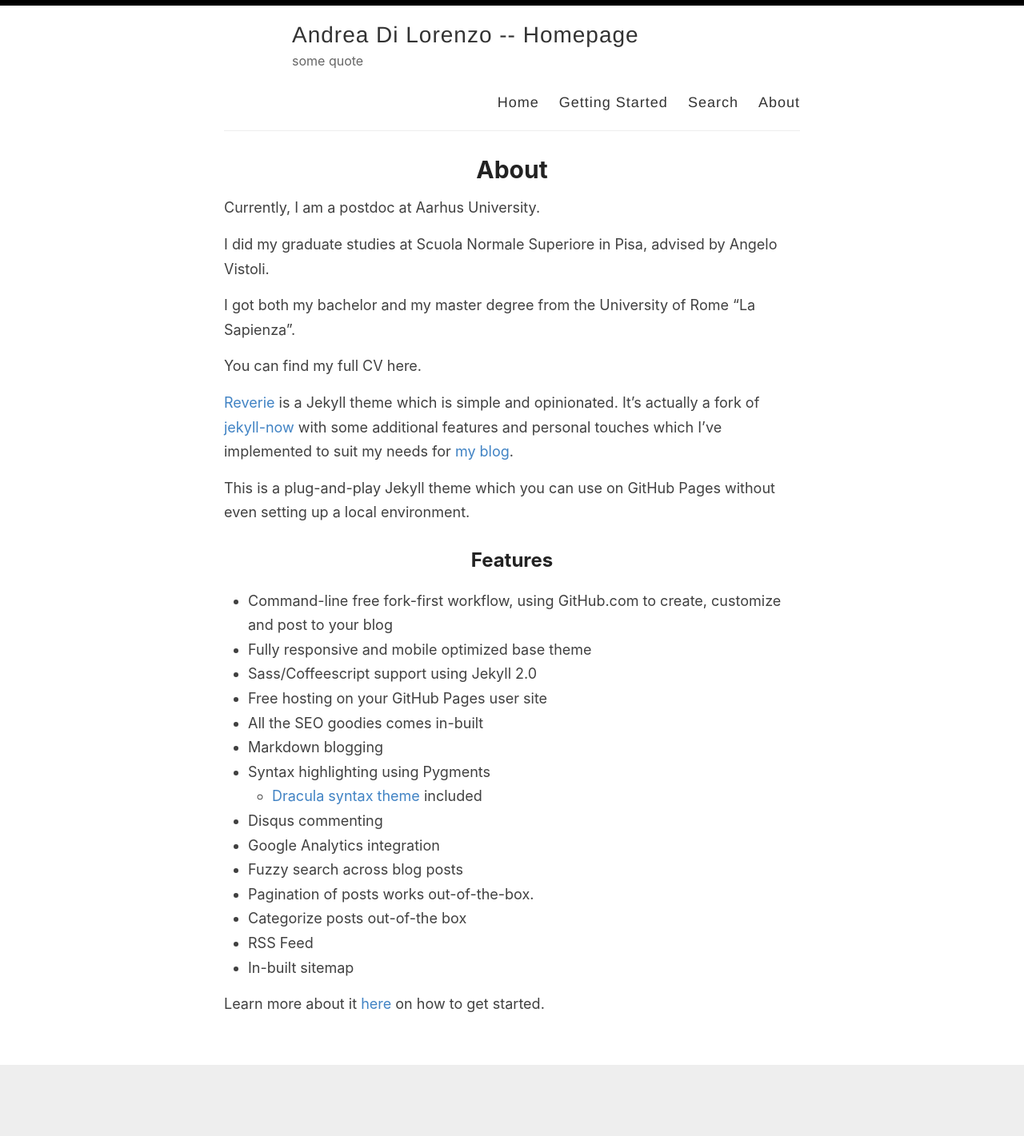
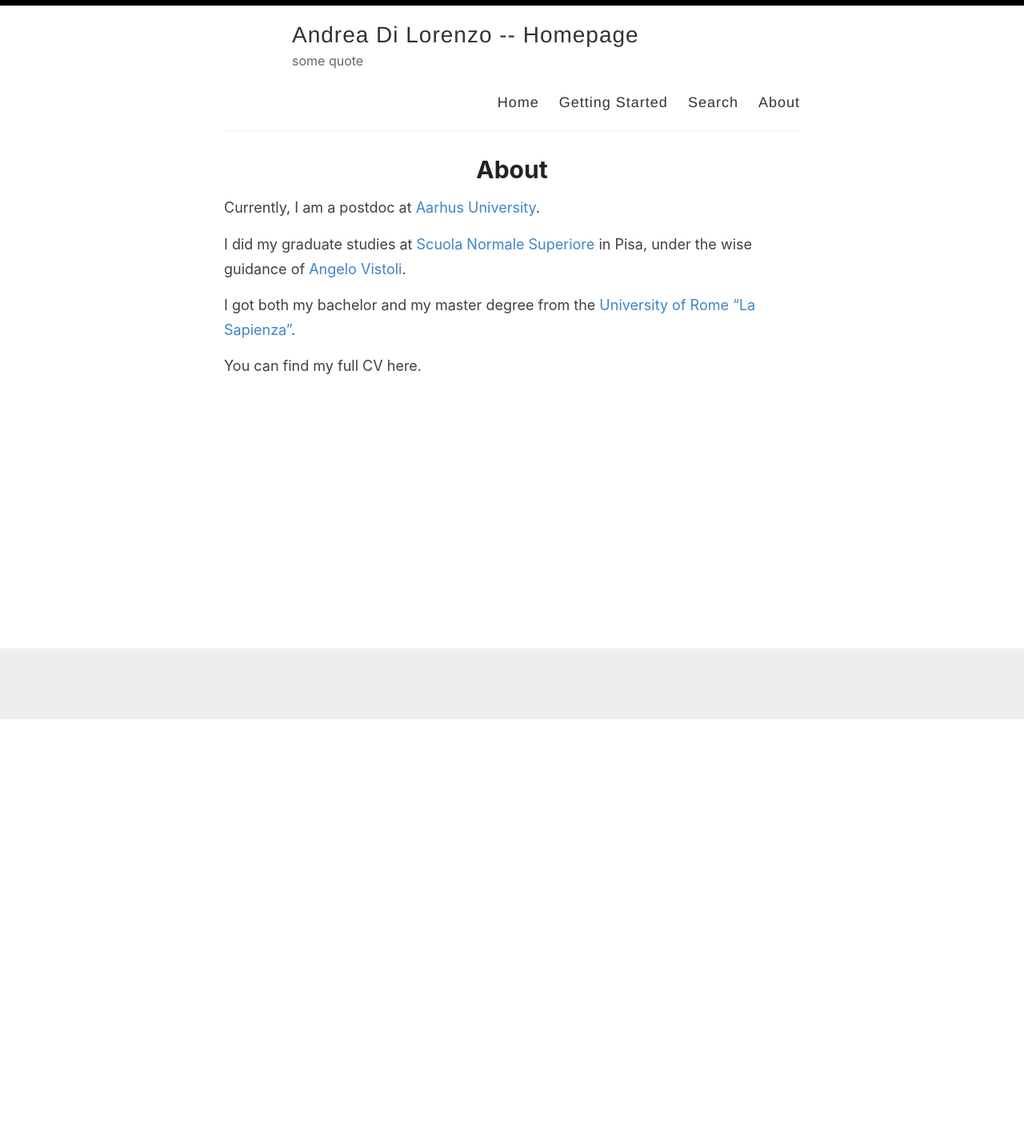
Before and after one commit to anddil/anddil.github.io, a Jekyll site: the page built from _pages/about.md, in a window 1280 px wide. Shown: the whole page at 80% size. Built offline with Jekyll 4.4.1, drawn with Linux system fonts in a browser that asks for light colours; after the commit the page ends 900 px from its top, so only the background shows below that.

Commit message:
Update about.md

```diff
--- a/_pages/about.md
+++ b/_pages/about.md
@@ -4,34 +4,10 @@ title: About
 permalink: /about/
 ---
 
-Currently, I am a postdoc at Aarhus University.
+Currently, I am a postdoc at [Aarhus University](https://qgm.au.dk).
 
-I did my graduate studies at Scuola Normale Superiore in Pisa, advised by Angelo Vistoli.
+I did my graduate studies at [Scuola Normale Superiore](https://www.sns.it/en) in Pisa, under the wise guidance of [Angelo Vistoli](http://homepage.sns.it/vistoli/).
 
-I got both my bachelor and my master degree from the University of Rome "La Sapienza".
+I got both my bachelor and my master degree from the [University of Rome "La Sapienza"](https://https://www.mat.uniroma1.it/en).
 
 You can find my full CV here.
-
-[Reverie](https://github.com/amitmerchant1990/reverie) is a Jekyll theme which is simple and opinionated. It's actually a fork of [jekyll-now](https://github.com/barryclark/jekyll-now) with some additional features and personal touches which I've implemented to suit my needs for [my blog](https://www.amitmerchant.com).
-
-This is a plug-and-play Jekyll theme which you can use on GitHub Pages without even setting up a local environment.
-
-## Features
-
-- Command-line free fork-first workflow, using GitHub.com to create, customize and post to your blog
-- Fully responsive and mobile optimized base theme
-- Sass/Coffeescript support using Jekyll 2.0
-- Free hosting on your GitHub Pages user site
-- All the SEO goodies comes in-built
-- Markdown blogging
-- Syntax highlighting using Pygments
-    - [Dracula syntax theme](https://draculatheme.com/) included
-- Disqus commenting
-- Google Analytics integration
-- Fuzzy search across blog posts
-- Pagination of posts works out-of-the-box.
-- Categorize posts out-of-the box
-- RSS Feed
-- In-built sitemap
-
-Learn more about it [here](https://github.com/amitmerchant1990/reverie) on how to get started.
```
